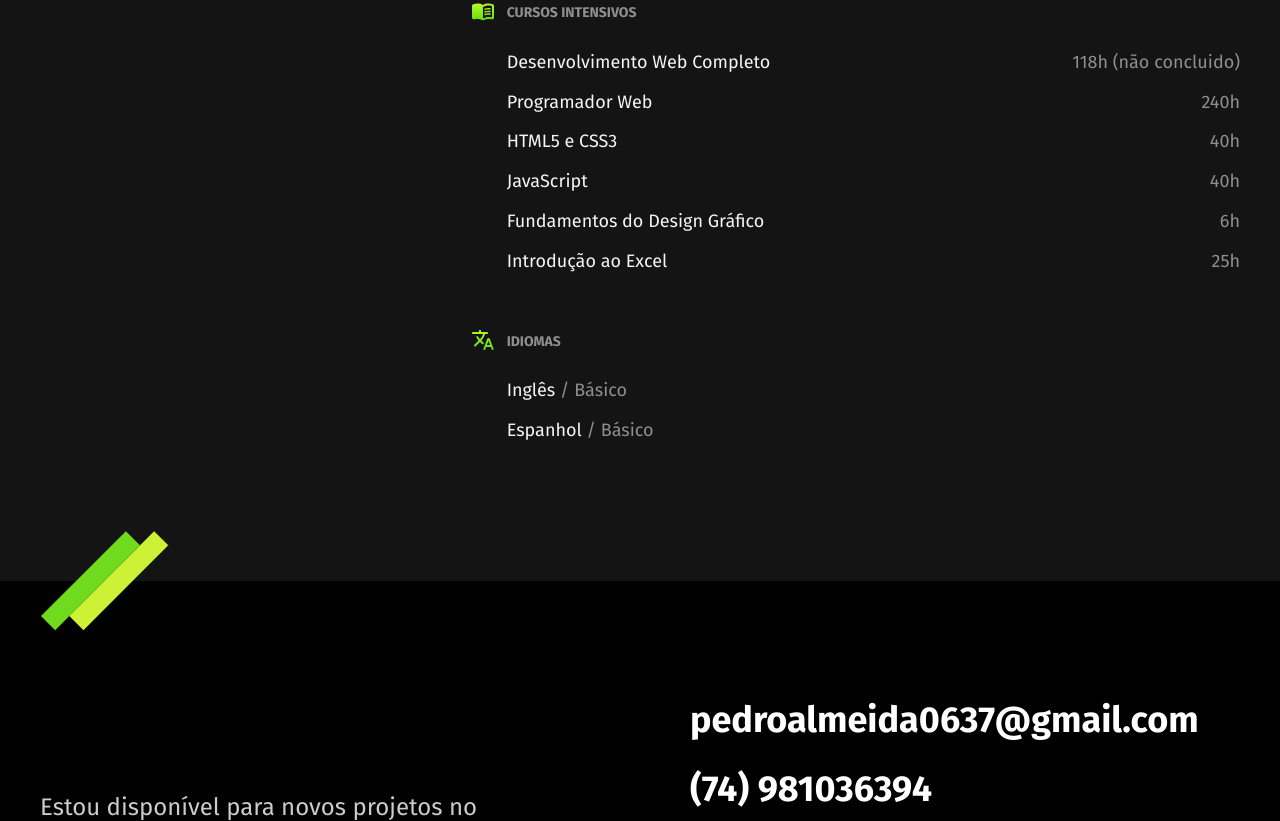
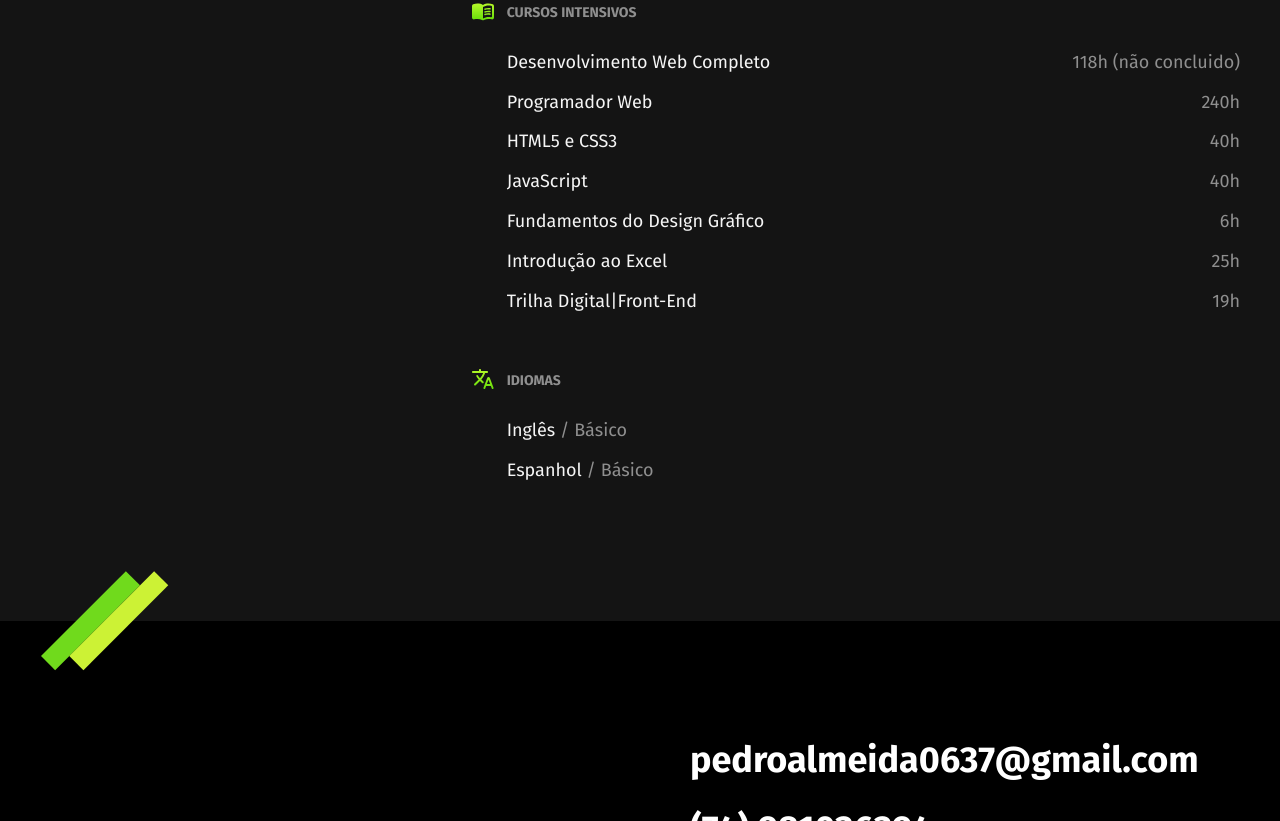
Before and after one commit to Pedrox1900/Pedrox1900.github.io, a plain HTML site: page index.html in a window 1280 px wide. Shown: the part 1861-2682 px from the top of the page. Drawn offline with Linux system fonts and the light colour scheme.

Commit message:
Update index.html

```diff
--- a/index.html
+++ b/index.html
@@ -120,6 +120,7 @@
                             <li>JavaScript <span>40h</span></li>
                             <li>Fundamentos do Design Gráfico<span>6h</Span></li>
                             <li>Introdução ao Excel<span>25h</Span></li>
+                            <li>Trilha Digital|Front-End<span>19h</Span></li>
                         </ul>
                     </div>
 
```
